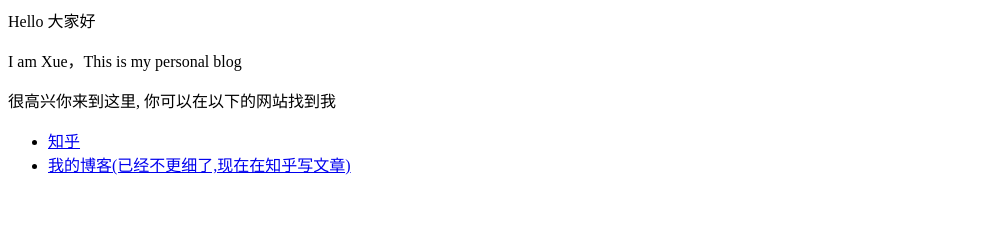
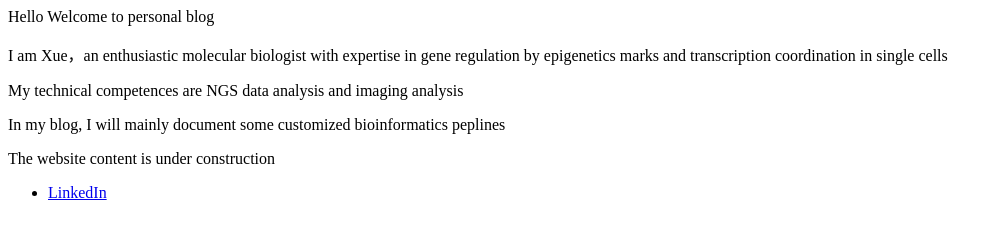
Before and after one commit to xuezhang911/xuezhang911.github.io, a plain HTML site: page index.html in a window 1280 px wide. Shown: the whole page, without its empty margins (0-1002 px from the left). Drawn offline with Linux system fonts and the light colour scheme.

Commit message:
Update index.html

```diff
--- a/index.html
+++ b/index.html
@@ -1,8 +1,10 @@
-<p>Hello 大家好</p>
-<p>I am Xue，This is my personal blog </p>
-<p>很高兴你来到这里, 你可以在以下的网站找到我</p>
+<p>Hello Welcome to personal blog</p>
+<p>I am Xue，an enthusiastic molecular biologist with expertise in gene regulation by epigenetics marks and transcription coordination in single cells </p>
+<p> My technical competences are NGS data analysis and imaging analysis </p>
+<p> In my blog, I will mainly document some customized bioinformatics peplines </p>
+<p> The website content is under construction </p>
 
 <ul>
-  <li> <a href="https://www.zhihu.com/people/AJLoveChina">知乎</a> </li>
-  <li> <a href="http://hejie.nigeerhuo.com">我的博客(已经不更细了,现在在知乎写文章)</a> </li>
+  <li> <a href="https://www.linkedin.com/in/xue-zhang-49278018a/">LinkedIn</a> </li>
+
 </ul>
```
